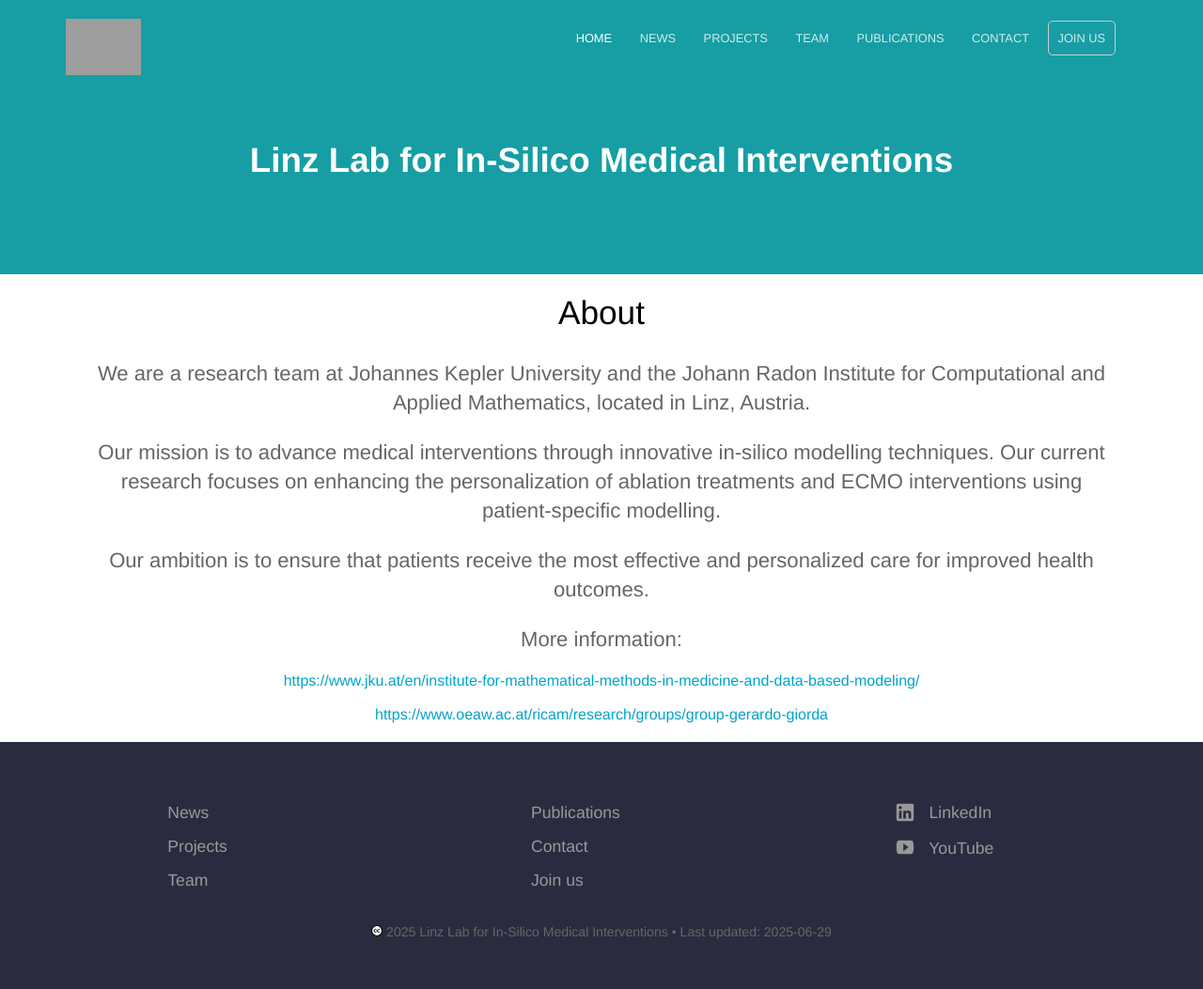
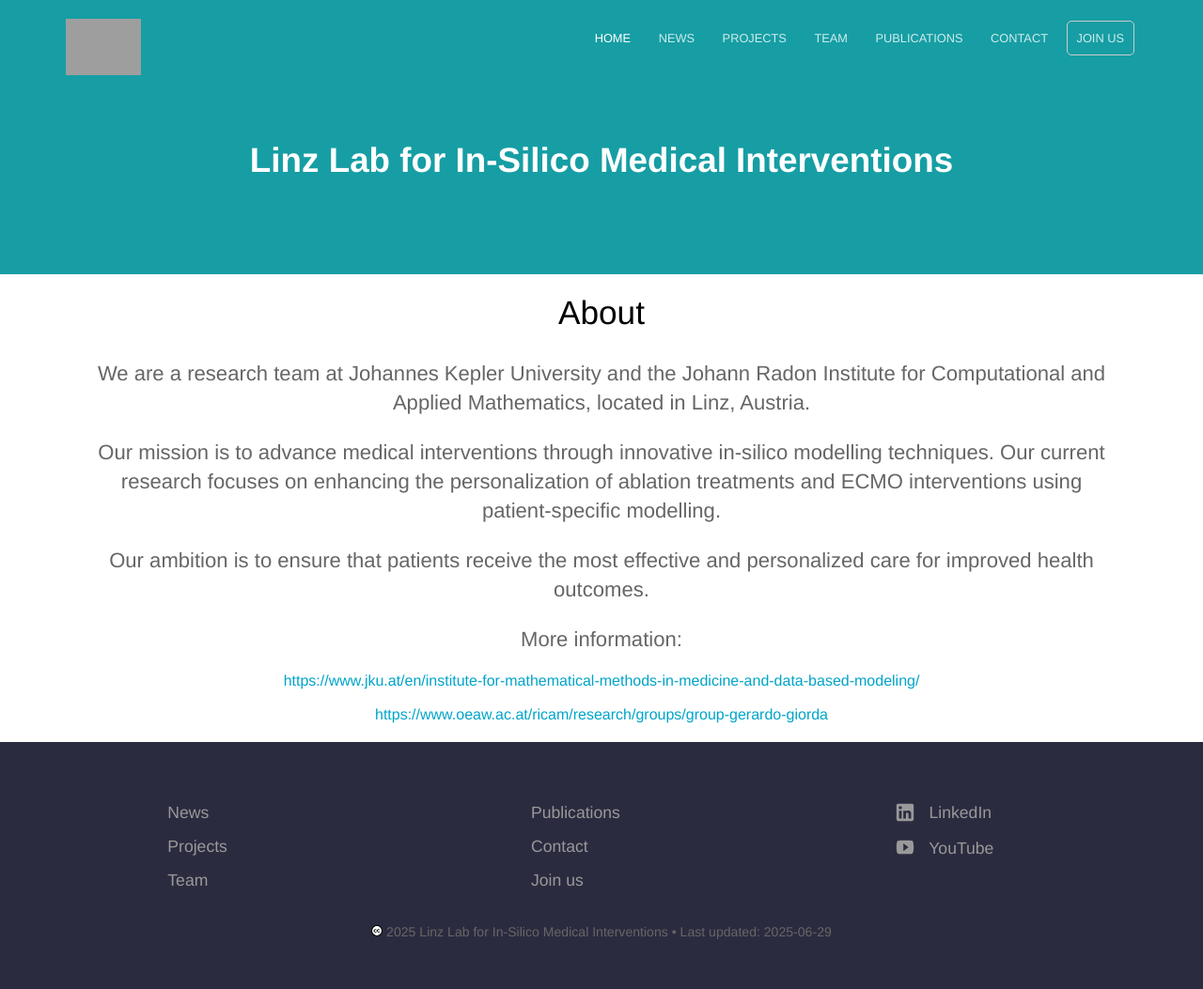
Before and after one commit to linzlabinsilmed/linzlabinsilmed.github.io, a Jekyll site: the page built from index.html, in a window 1280 px wide. Shown: the whole page at 94% size. Built offline with Jekyll 4.4.1, drawn with Linux system fonts in a browser that asks for light colours; the list of posts is cut into pages by our own code; grey boxes are pictures that could not be loaded.

Commit message:
Update default.html

```diff
--- a/_layouts/default.html
+++ b/_layouts/default.html
@@ -47,7 +47,7 @@
 	</script>
 	<body>
 		<header>
-			<div class="header-container">
+			<div class="container">
 				<div class="company-name"><a href="{{ site.baseurl }}/"><img src="{{ site.baseurl }}/Logo2.png" alt="Linz Lab" width="150" height="60" /></a></div>
 				{% include navigation.html %}
 			</div>
```
